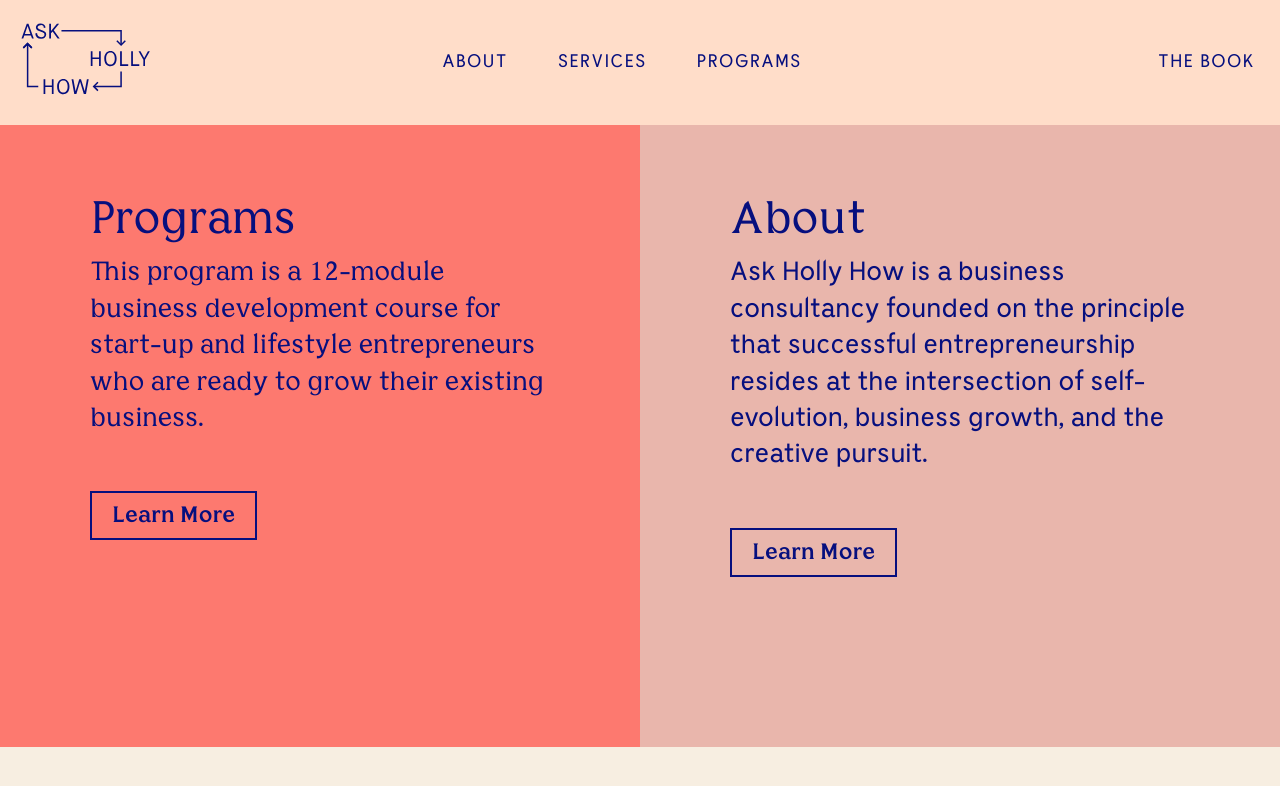
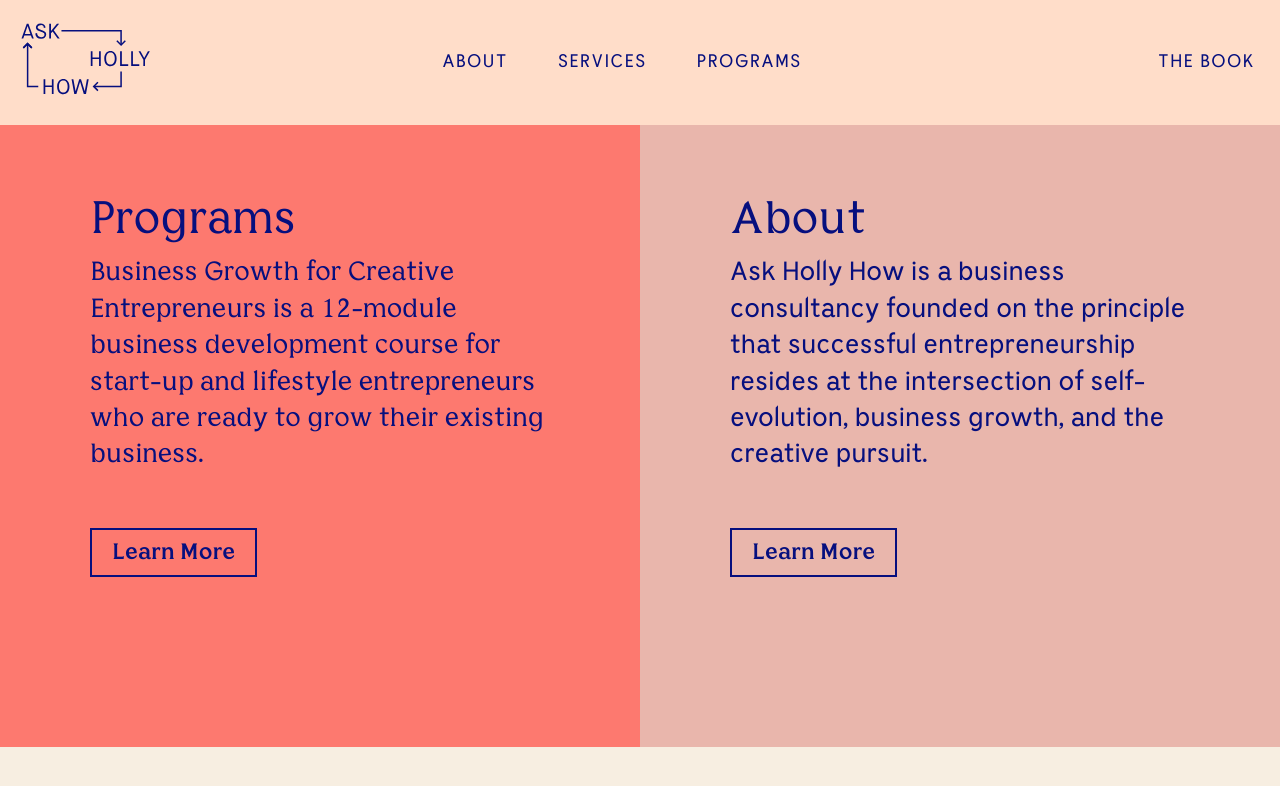
Before and after one commit to hollyhoward78/ask-holly-how, a Jekyll site: the page built from index.md, in a window 1280 px wide and 900 px high, scrolled down 1484 px. Shown: the top 786 px of the window. Built offline with Jekyll 4.4.1, drawn with Linux system fonts in a browser that asks for light colours; a script that is not in the unit is left out; comment, search, counter and statistics services are not loaded.

Commit message:
Update home.html

```diff
--- a/_layouts/home.html
+++ b/_layouts/home.html
@@ -58,7 +58,7 @@
     <div class="col-md-6 p-sm-y-6 p-xs-y-3 bg pink">
       <div class="m-sm-x-3 lead home-programs-div">
         <h5>Programs</h5>
-        <p class="m-xs-b-1"><span class="serif">This program is a 12-module business development course for start-up and lifestyle entrepreneurs who are ready to grow their existing business.</p>
+        <p class="m-xs-b-1"><span class="serif">Business Growth for Creative Entrepreneurs is a 12-module business development course for start-up and lifestyle entrepreneurs who are ready to grow their existing business.</p>
         <a href="/programs"><button class="btn-md serif bold">Learn More</button></a>
       </div>
     </div>
```
